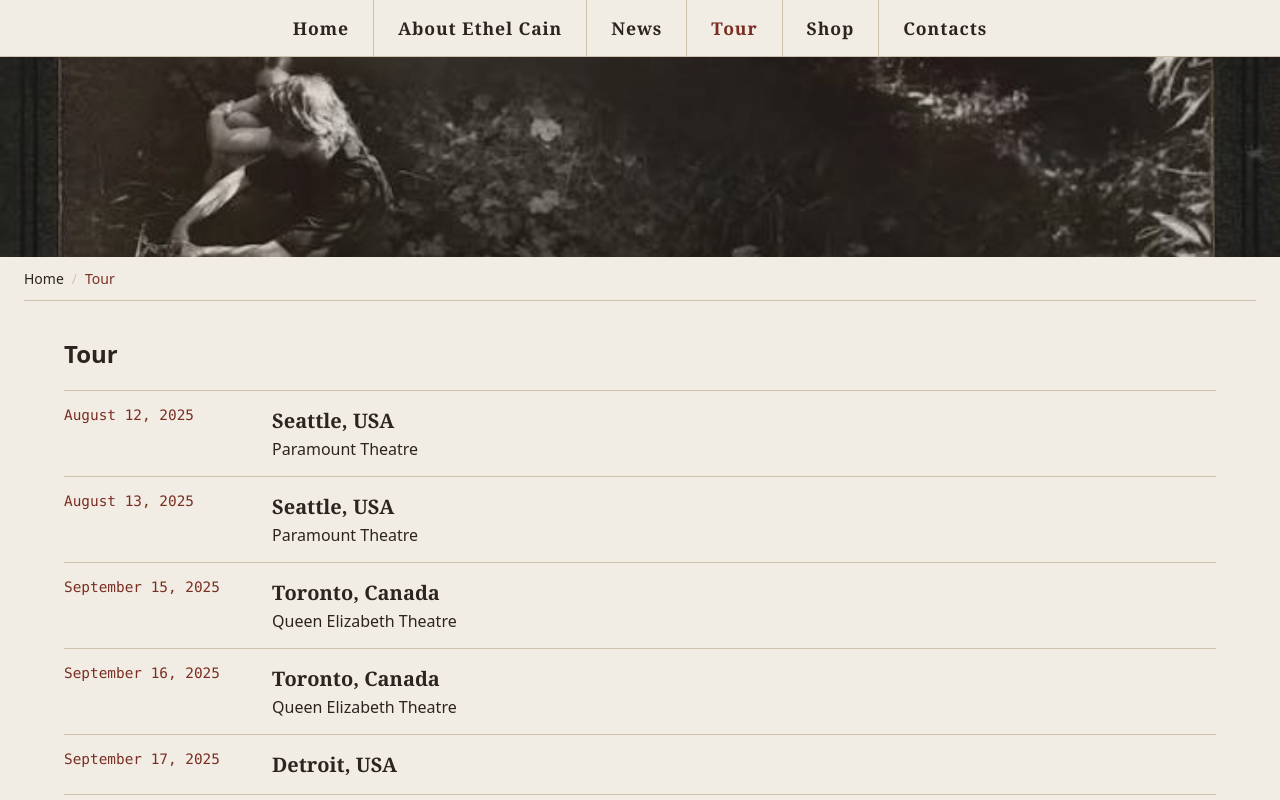
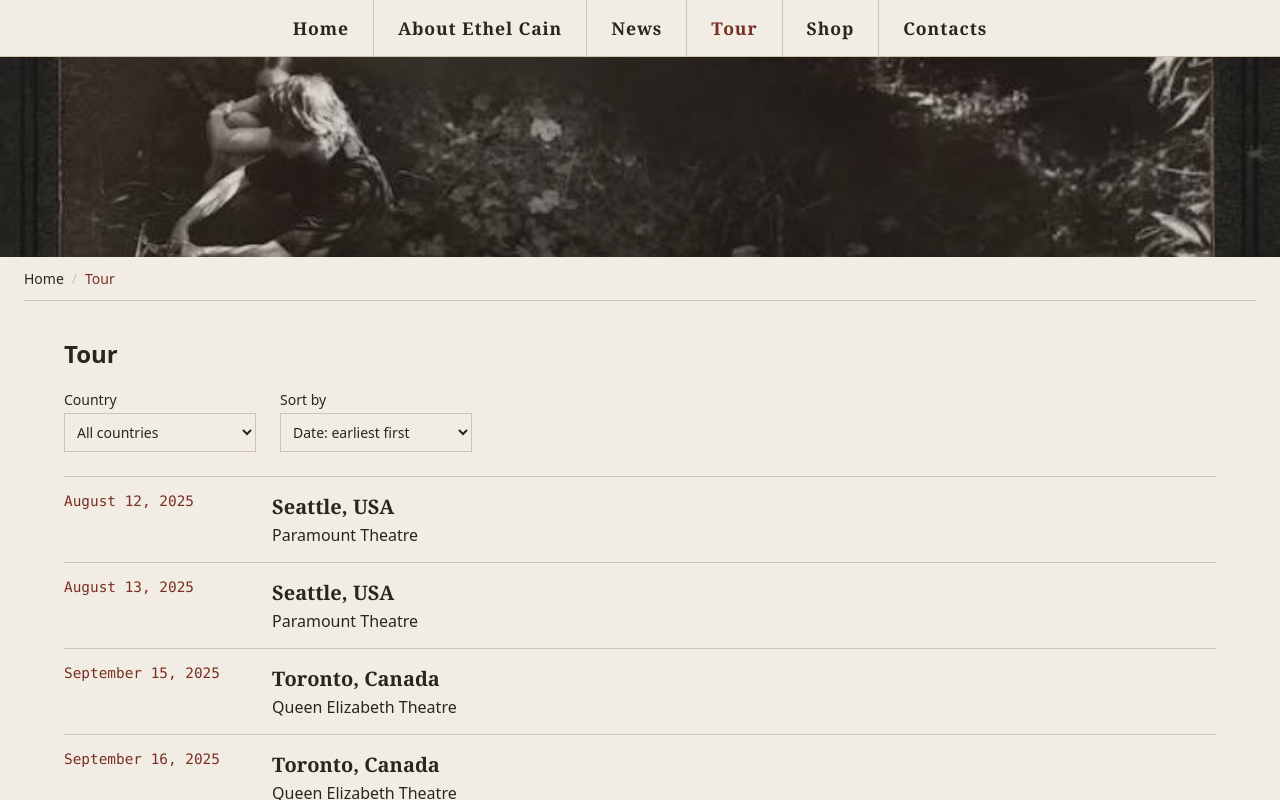
Before and after one commit to zheniyyya/Ethel-Cain, a React (Vite) app: page /tour in a window 1280 px wide. Built offline with nearby package versions, Linux system fonts and the light colour scheme; a web font is replaced by a local one.

Commit message:
Add sorting and filtering to the tour

```diff
--- a/src/pages/Tour.jsx
+++ b/src/pages/Tour.jsx
@@ -5,15 +5,26 @@ import { formatDate } from '../utils/formatDate.js';
 
 const PAGE_SIZE = 10;
 
+const sorters = {
+  'date-asc': (a, b) => a.date.localeCompare(b.date),
+  'date-desc': (a, b) => b.date.localeCompare(a.date),
+  city: (a, b) => a.city.localeCompare(b.city) || a.date.localeCompare(b.date),
+};
+
 function Tour() {
   const { data, loading, error } = useFetch('/data/tour.json');
   const [page, setPage] = useState(1);
+  const [country, setCountry] = useState('all');
+  const [sort, setSort] = useState('date-asc');
   const sectionRef = useRef(null);
 
   if (loading) return <p>Loading...</p>;
   if (error) return <p>{error}</p>;
 
-  const shows = [...data].sort((a, b) => a.date.localeCompare(b.date));
+  const countries = [...new Set(data.map((show) => show.country))].sort();
+  const shows = data
+    .filter((show) => country === 'all' || show.country === country)
+    .sort(sorters[sort]);
   const totalPages = Math.ceil(shows.length / PAGE_SIZE);
   const visibleShows = shows.slice((page - 1) * PAGE_SIZE, page * PAGE_SIZE);
 
@@ -22,10 +33,43 @@ function Tour() {
     sectionRef.current?.scrollIntoView();
   };
 
+  const changeCountry = (event) => {
+    setCountry(event.target.value);
+    setPage(1);
+  };
+
+  const changeSort = (event) => {
+    setSort(event.target.value);
+    setPage(1);
+  };
+
   return (
     <section className="tour" ref={sectionRef}>
       <h1>Tour</h1>
-      {shows.length === 0 && <p>No shows yet.</p>}
+
+      <div className="tour__controls">
+        <label>
+          Country
+          <select value={country} onChange={changeCountry}>
+            <option value="all">All countries</option>
+            {countries.map((name) => (
+              <option key={name} value={name}>
+                {name}
+              </option>
+            ))}
+          </select>
+        </label>
+        <label>
+          Sort by
+          <select value={sort} onChange={changeSort}>
+            <option value="date-asc">Date: earliest first</option>
+            <option value="date-desc">Date: latest first</option>
+            <option value="city">City: A to Z</option>
+          </select>
+        </label>
+      </div>
+
+      {shows.length === 0 && <p>No shows found.</p>}
       <ul className="tour__list">
         {visibleShows.map((show) => (
           <li key={show.id} className="tour__item">
--- a/src/styles/_tour.scss
+++ b/src/styles/_tour.scss
@@ -3,6 +3,29 @@
 .tour {
   max-width: 72rem;
   margin: 0 auto;
+
+  &__controls {
+    display: flex;
+    flex-wrap: wrap;
+    gap: 1.5rem;
+    margin-bottom: 1.5rem;
+
+    label {
+      display: flex;
+      flex-direction: column;
+      gap: 0.25rem;
+      font-size: 0.875rem;
+    }
+
+    select {
+      min-width: 12rem;
+      padding: 0.5rem;
+      border: 1px solid $line;
+      background: $bg;
+      color: $text;
+      font: inherit;
+    }
+  }
 
   &__list {
     margin: 0;
```
